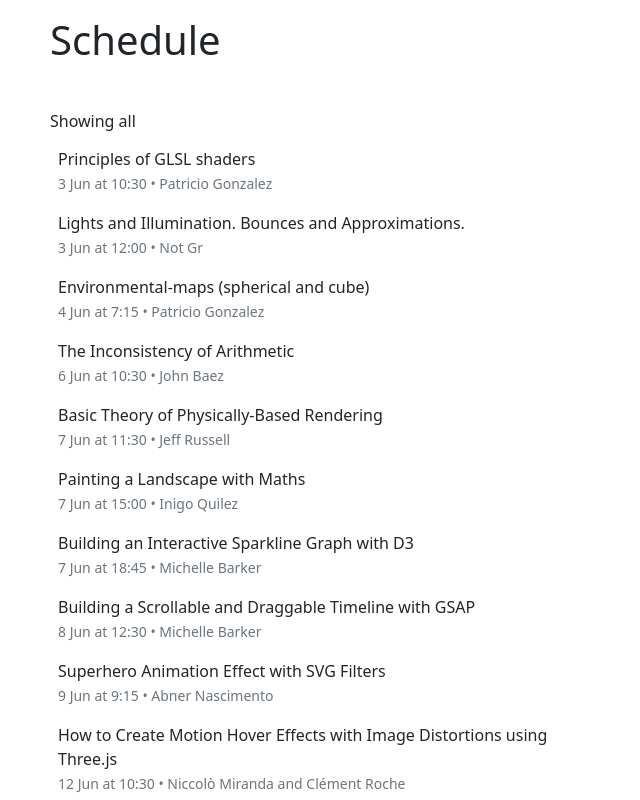
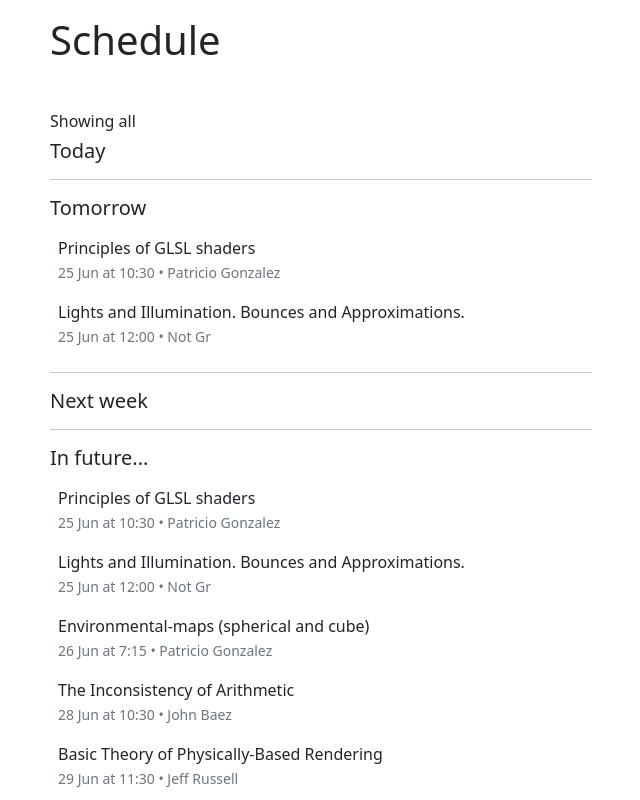
Before and after one commit to blackmann/js-react-frontend-test, a React (Create React App) app: page / in a window 1280 px wide. Shown: the top 800 px of the page, without its empty margins (36-676 px from the left). Built offline with nearby package versions, Linux system fonts and the light colour scheme.

Commit message:
initial commit

```diff
--- a/src/App.js
+++ b/src/App.js
@@ -1,24 +1,142 @@
-import activities from './resources/schedule.json'
-import dayjs from "dayjs";
+import { useEffect, useState } from 'react';
+import activities from './resources/schedule.json';
+import dayjs from 'dayjs';
 
 function App() {
+  const [today, setToday] = useState([]);
+  const [tomorrow, setTomorrow] = useState([]);
+  const [nextWeek, setNextWeek] = useState([]);
+  const [future, setFuture] = useState([]);
+
+  const todayDate = new Date();
+  let tomorrowDate = new Date();
+  tomorrowDate.setDate(todayDate.getDate() + 1);
+  const thisWeekEnds = new Date();
+  thisWeekEnds.setDate(todayDate.getDate() + 2);
+
+  let nextWeekStart = new Date(thisWeekEnds + 3);
+  nextWeekStart.setDate(thisWeekEnds.getDate() + 1);
+  // console.log(nextWeekStart);
+
+  let nextWeekEnd = new Date(thisWeekEnds + 1);
+  nextWeekEnd.setDate(nextWeekStart.getDate() + 6);
+
+  useEffect(() => {
+    setToday(
+      activities.filter(
+        (activity) =>
+          dayjs(activity.startTime).format('d MMM') ===
+          dayjs(todayDate.toISOString()).format('d MMM')
+      )
+    );
+    setTomorrow(
+      activities.filter(
+        (activity) =>
+          dayjs(activity.startTime).format('d MMM') ===
+          dayjs(tomorrowDate.toISOString()).format('d MMM')
+      )
+    );
+    setFuture(
+      activities.filter(
+        (activity) => new Date(activity.startTime).getTime() > nextWeekEnd
+      )
+    );
+    setNextWeek(
+      activities.filter(
+        (activity) =>
+          new Date(activity.startTime).getTime() > thisWeekEnds.getTime() &&
+          new Date(activity.startTime).getTime() < nextWeekEnd.getTime()
+      )
+    );
+  }, []);
+
+  console.log(todayDate.toString());
+  // console.log(tomorrowDate);
+  // console.log(thisWeekEnds);
+  // console.log(nextWeekStart);
+  // console.log(nextWeekEnd);
+
   return (
-    <div className="container p-3">
-      <h1 className="mb-5">Schedule</h1>
-      <div className="row">
-        <div className="col-lg-6 col-md-8">
-          <h2 className="fs-6">Showing all</h2>
-
-          <ol className="list-unstyled">
-            {activities.map((activity) => (
-              <li className="hover-light-bg p-2 rounded-2" key={activity.id}>
-                <header>{activity.title}</header>
-                <small className="text-muted">
-                  {dayjs(activity.startTime).format("D MMM [at] H:mm")} • {activity.instructor}
-                </small>
-              </li>
-            ))}
-          </ol>
+    <div className='container p-3'>
+      <h1 className='mb-5'>Schedule</h1>
+      <div className='row'>
+        <div className='col-lg-6 col-md-8'>
+          <h2 className='fs-6'>Showing all</h2>
+          <ul className='list-unstyled'>
+            <h5>Today</h5>
+            {today &&
+              today.map((activity) => {
+                return (
+                  <li
+                    className='hover-light-bg p-2 rounded-2'
+                    key={activity.id}
+                  >
+                    <header>{activity.title}</header>
+                    <small className='text-muted'>
+                      {dayjs(activity.startTime).format('D MMM [at] H:mm')} •{' '}
+                      {activity.instructor}
+                    </small>
+                  </li>
+                );
+              })}
+          </ul>
+          <ul className='list-unstyled'>
+            <hr />
+            <h5>Tomorrow</h5>
+            {tomorrow &&
+              tomorrow.map((activity) => {
+                return (
+                  <li
+                    className='hover-light-bg p-2 rounded-2'
+                    key={activity.id}
+                  >
+                    <header>{activity.title}</header>
+                    <small className='text-muted'>
+                      {dayjs(activity.startTime).format('D MMM [at] H:mm')} •{' '}
+                      {activity.instructor}
+                    </small>
+                  </li>
+                );
+              })}
+          </ul>
+          <ul className='list-unstyled'>
+            <hr />
+            <h5>Next week</h5>
+            {nextWeek &&
+              nextWeek.map((activity) => {
+                return (
+                  <li
+                    className='hover-light-bg p-2 rounded-2'
+                    key={activity.id}
+                  >
+                    <header>{activity.title}</header>
+                    <small className='text-muted'>
+                      {dayjs(activity.startTime).format('D MMM [at] H:mm')} •{' '}
+                      {activity.instructor}
+                    </small>
+                  </li>
+                );
+              })}
+          </ul>
+          <ul className='list-unstyled'>
+            <hr />
+            <h5>In future...</h5>
+            {future &&
+              future.map((activity) => {
+                return (
+                  <li
+                    className='hover-light-bg p-2 rounded-2'
+                    key={activity.id}
+                  >
+                    <header>{activity.title}</header>
+                    <small className='text-muted'>
+                      {dayjs(activity.startTime).format('D MMM [at] H:mm')} •{' '}
+                      {activity.instructor}
+                    </small>
+                  </li>
+                );
+              })}
+          </ul>
         </div>
       </div>
     </div>
--- a/src/resources/schedule.json
+++ b/src/resources/schedule.json
@@ -2,109 +2,109 @@
   {
     "id": 1,
     "title": "Principles of GLSL shaders",
-    "startTime": "2022-06-03T10:30:00.000Z",
+    "startTime": "2022-06-25T10:30:00.000Z",
     "instructor": "Patricio Gonzalez"
   },
   {
     "id": 2,
     "title": "Lights and Illumination. Bounces and Approximations.",
-    "startTime": "2022-06-03T12:00:00.000Z",
+    "startTime": "2022-06-25T12:00:00.000Z",
     "instructor": "Not Gr"
   },
   {
     "id": 3,
     "title": "Environmental-maps (spherical and cube)",
-    "startTime": "2022-06-04T07:15:00.000Z",
+    "startTime": "2022-06-26T07:15:00.000Z",
     "instructor": "Patricio Gonzalez"
   },
   {
     "id": 4,
     "title": "The Inconsistency of Arithmetic",
-    "startTime": "2022-06-06T10:30:00.000Z",
+    "startTime": "2022-06-28T10:30:00.000Z",
     "instructor": "John Baez"
   },
   {
     "id": 5,
     "title": "Basic Theory of Physically-Based Rendering",
-    "startTime": "2022-06-07T11:30:00.000Z",
+    "startTime": "2022-06-29T11:30:00.000Z",
     "instructor": "Jeff Russell"
   },
   {
     "id": 6,
     "title": "Painting a Landscape with Maths",
-    "startTime": "2022-06-07T15:00:00.000Z",
+    "startTime": "2022-06-29T15:00:00.000Z",
     "instructor": "Inigo Quilez"
   },
   {
     "id": 7,
     "title": "Building an Interactive Sparkline Graph with D3",
-    "startTime": "2022-06-07T18:45:00.000Z",
+    "startTime": "2022-06-29T18:45:00.000Z",
     "instructor": "Michelle Barker"
   },
   {
     "id": 8,
     "title": "Building a Scrollable and Draggable Timeline with GSAP",
-    "startTime": "2022-06-08T12:30:00.000Z",
+    "startTime": "2022-06-30T12:30:00.000Z",
     "instructor": "Michelle Barker"
   },
   {
     "id": 9,
     "title": "Superhero Animation Effect with SVG Filters",
-    "startTime": "2022-06-09T09:15:00.000Z",
+    "startTime": "2022-07-01T09:15:00.000Z",
     "instructor": "Abner Nascimento"
   },
   {
     "id": 10,
     "title": "How to Create Motion Hover Effects with Image Distortions using Three.js",
-    "startTime": "2022-06-12T10:30:00.000Z",
+    "startTime": "2022-07-04T10:30:00.000Z",
     "instructor": "Niccolò Miranda and Clément Roche"
   },
   {
     "id": 11,
     "title": "Code structuring for bigger projects",
-    "startTime": "2022-06-19T04:30:00.000Z",
+    "startTime": "2022-07-11T04:30:00.000Z",
     "instructor": "Bruno Simon"
   },
   {
     "id": 12,
     "title": "Mixing HTML and WebGL",
-    "startTime": "2022-06-19T18:30:00.000Z",
+    "startTime": "2022-07-11T18:30:00.000Z",
     "instructor": "Bruno Simon"
   },
   {
     "id": 13,
     "title": "Object Oriented Thinking",
-    "startTime": "2022-06-20T10:30:00.000Z",
+    "startTime": "2022-07-12T10:30:00.000Z",
     "instructor": "Not Gr"
   },
   {
     "id": 14,
     "title": "Building an awesome image loading experience",
-    "startTime": "2022-06-27T10:30:00.000Z",
+    "startTime": "2022-07-19T10:30:00.000Z",
     "instructor": "Kent C Dodds"
   },
   {
     "id": 15,
     "title": "Stripe's model of product-led, developer-centric growth.",
-    "startTime": "2022-06-28T10:30:00.000Z",
+    "startTime": "2022-07-20T10:30:00.000Z",
     "instructor": "Will Larson"
   },
   {
     "id": 16,
     "title": "Lights and Illumination. Bounces and Approximations II",
-    "startTime": "2022-07-01T10:30:00.000Z",
+    "startTime": "2022-07-23T10:30:00.000Z",
     "instructor": "Not Gr"
   },
   {
     "id": 17,
     "title": "Static vs Unit vs Integration vs E2E Testing for Frontend Apps",
-    "startTime": "2022-07-01T13:00:00.000Z",
+    "startTime": "2022-07-23T13:00:00.000Z",
     "instructor": "Kent C Dodds"
   },
   {
     "id": 18,
     "title": "Getting started with git-scraping",
-    "startTime": "2022-07-02T10:30:00.000Z",
+    "startTime": "2022-07-24T10:30:00.000Z",
     "instructor": "Will Larson"
   }
 ]
```
